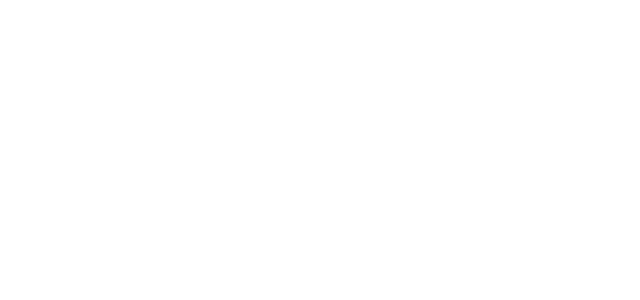
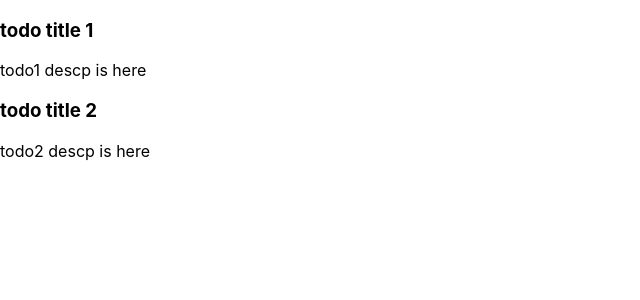
Before and after one commit to shagors/todo-app-react, a React (Create React App) app: page / in a window 1280 px wide. Shown: the top 300 px of the page, without its empty margins (0-640 px from the left). Built offline with nearby package versions, Linux system fonts and the light colour scheme.

Commit message:
components create and set file data props pass and check it and display todo data

```diff
--- a/src/App.js
+++ b/src/App.js
@@ -1,10 +1,11 @@
 import Home from './components/Home';
 
 function App() {
-  return
+  return (
     <>
       <Home></Home>
     </>
+  );
 };
 
 export default App;
--- a/src/components/Home.js
+++ b/src/components/Home.js
@@ -1,8 +1,24 @@
-import React from 'react'
+import React from 'react';
+import Todos from './Todos';
+
+const dummyTodos = [
+    {
+        id: 1,
+        title: "todo title 1",
+        desc: "todo1 descp is here",
+    },
+    {
+        id: 2,
+        title: "todo title 2",
+        desc: "todo2 descp is here",
+    },
+];
 
 const Home = () => {
   return (
-    <div>Home gfgfgfg</div>
+    <div>
+        <Todos todos={dummyTodos}></Todos>
+    </div>
   )
 }
 
--- /dev/null
+++ b/src/components/Todo.js
@@ -0,0 +1,15 @@
+import React from 'react'
+
+const Todo = (props) => {
+    const {id,title, desc} = props.todo;
+  return (
+    <article>
+        <div>
+            <h3>{title}</h3>
+            <p>{desc}</p>
+        </div>
+    </article>
+  )
+}
+
+export default Todo
--- /dev/null
+++ b/src/components/Todos.js
@@ -0,0 +1,15 @@
+import React from 'react'
+import Todo from './Todo'
+
+const Todos = ({todos}) => {
+
+  return (
+    <section>
+        {
+            todos.map((todo) => <Todo key={todo.id} todo={todo}></Todo>)
+        }
+    </section>
+  )
+}
+
+export default Todos
```
